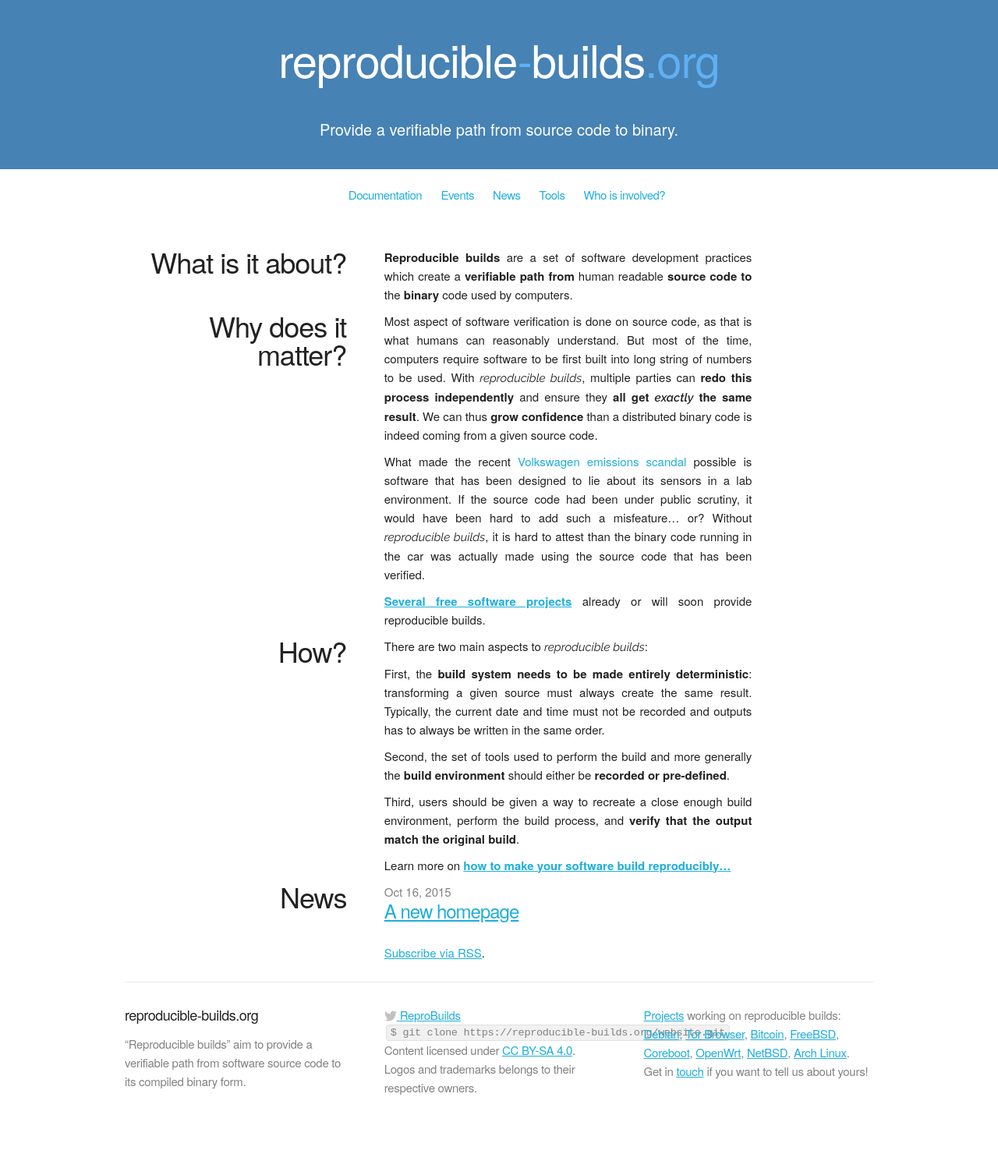
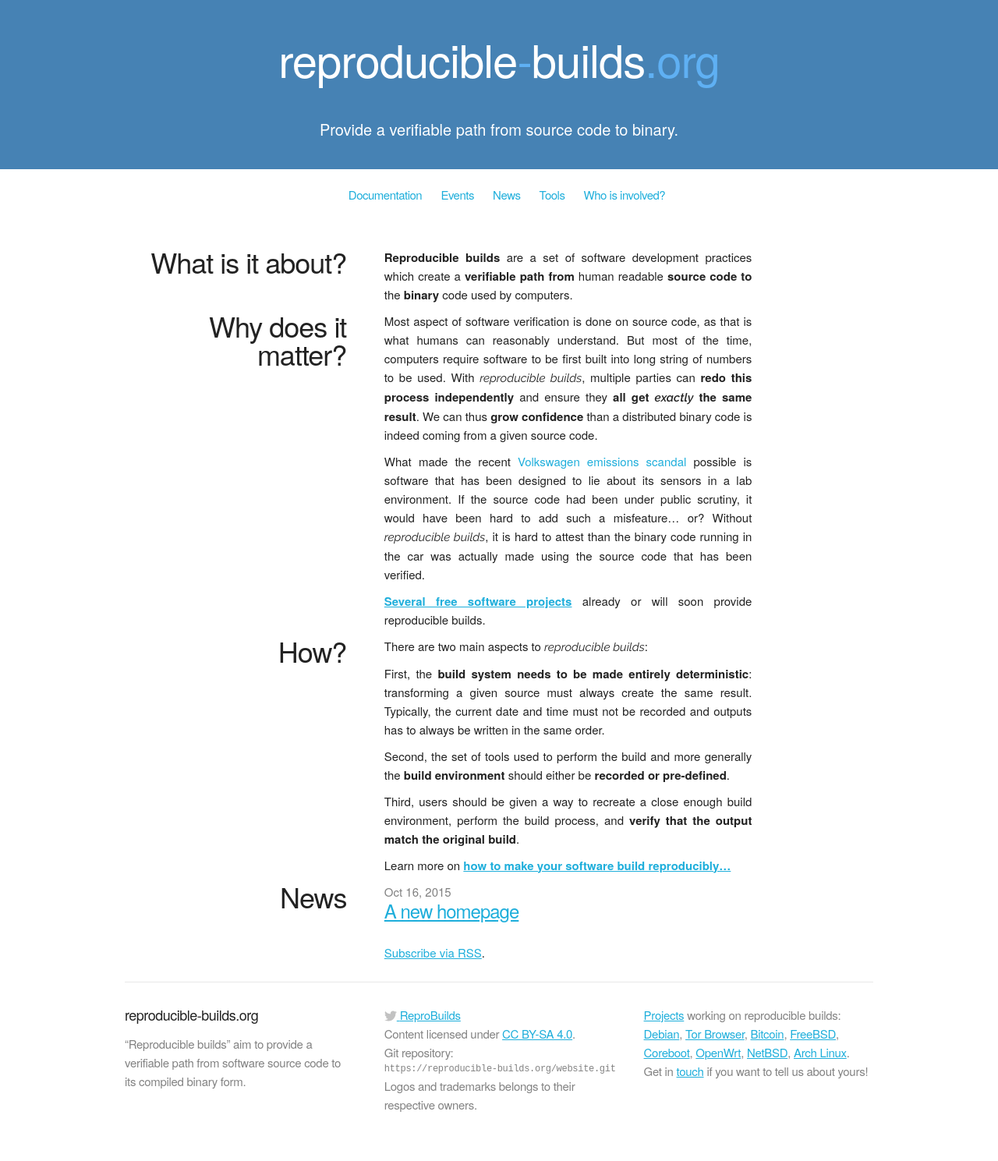
Before and after one commit to prototypefund/reproducible-website, a Jekyll site: the page built from index.html, in a window 1280 px wide. Shown: the whole page at 78% size. Built offline with Jekyll 4.4.1, drawn with Linux system fonts in a browser that asks for light colours; some web fonts are replaced.

Commit message:
Improve link to Git repository in footer

```diff
--- a/_includes/footer.html
+++ b/_includes/footer.html
@@ -23,10 +23,10 @@
         </a>
       </p>
       <p>
-        <code>$ git clone https://reproducible-builds.org/website.git</code>
+        Content licensed under <a href="https://creativecommons.org/licenses/by-sa/4.0/">CC BY-SA 4.0</a>.
       </p>
       <p>
-        Content licensed under <a href="https://creativecommons.org/licenses/by-sa/4.0/">CC BY-SA 4.0</a>.
+        Git repository: <code>https://reproducible-builds.org/website.git</code>
       </p>
       <p>
         Logos and trademarks belongs to their respective owners.
--- a/css/main.css
+++ b/css/main.css
@@ -341,6 +341,14 @@ aside li a {
   margin-bottom: 0;
 }
 
+.site-footer code {
+  padding: 0;
+  margin: 0;
+  font-size: 1.2rem;
+  background: transparent;
+  border: none;
+}
+
 .twitter-icon-svg {
   display: inline-block;
   width: 16px;
```
